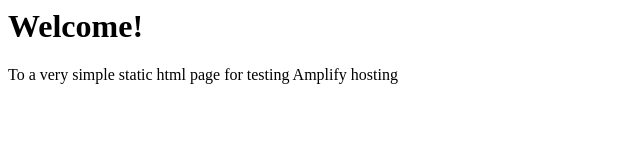
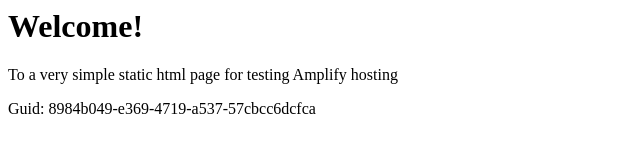
Before and after one commit to aws-aemilia-gru/Github-PR-Commit-Integration-Test-DoNotTouch-v1-prod-sa-east-1, a website: page src/index.html in a window 1280 px wide. Shown: the whole page, without its empty margins (0-640 px from the left). Drawn offline with Linux system fonts and the light colour scheme.

Commit message:
commit from integ tests

```diff
--- a/src/index.html
+++ b/src/index.html
@@ -1,3 +1,5 @@
+
+
 <html lang="en">
 
 <head>
@@ -10,6 +12,6 @@
 <body>
     <h1>Welcome!</h1>
     <p>To a very simple static html page for testing Amplify hosting</p>
-</body>
+    <p>Guid: 8984b049-e369-4719-a537-57cbcc6dcfca</p></body>
 
 </html>
```
